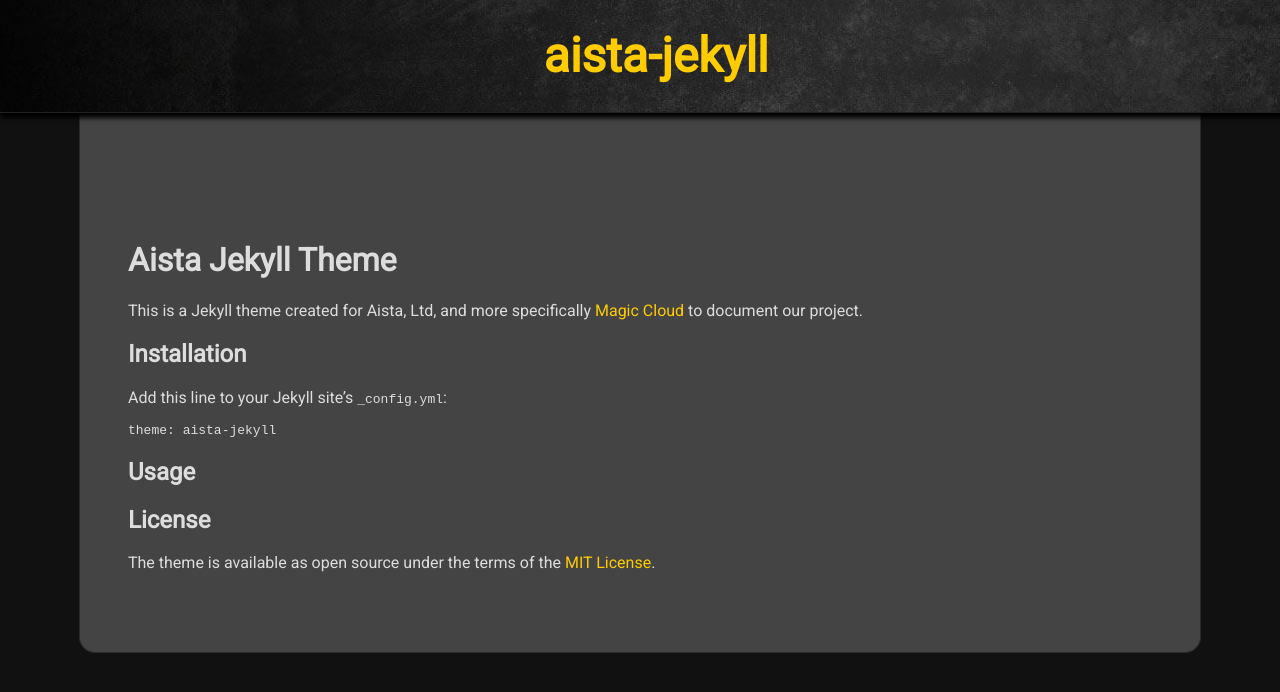
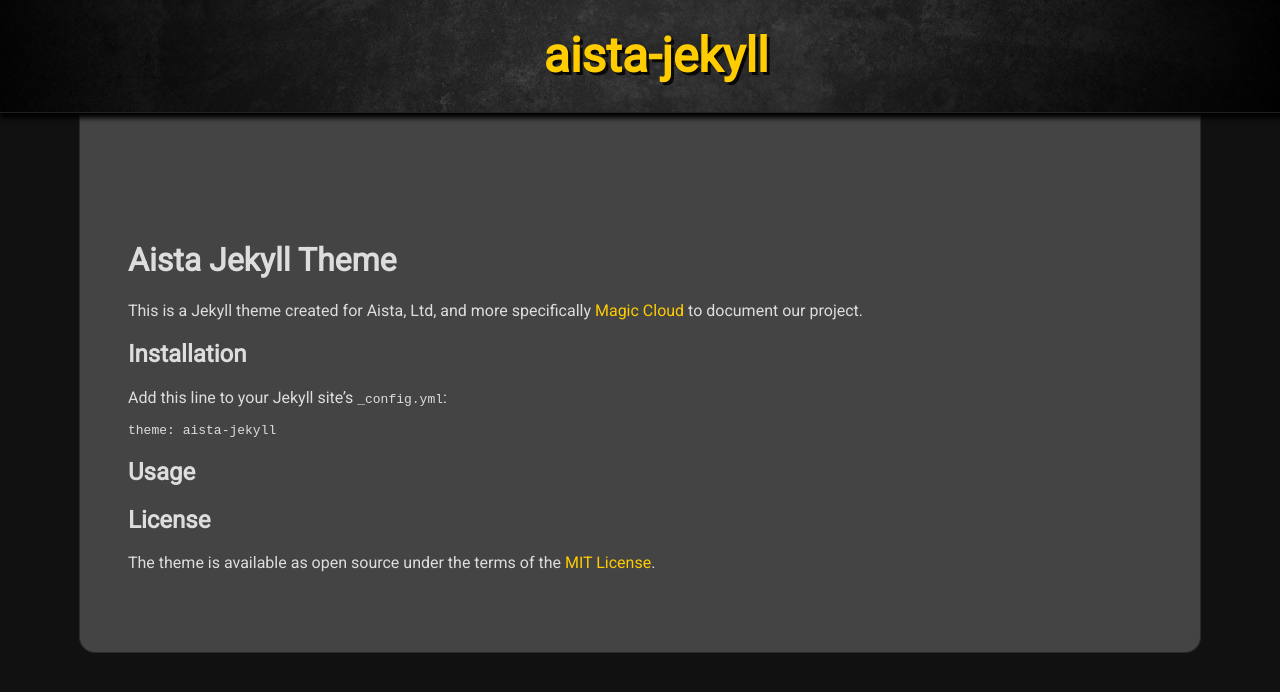
Before and after one commit to polterguy/aista-jekyll, a Jekyll site: the page built from README.md, in a window 1280 px wide. Shown: the top 692 px of the page. Built offline with Jekyll 4.4.1, drawn with Linux system fonts in a browser that asks for light colours; our own code applies the rules of GitHub Pages for plain Markdown files.

Commit message:
Update style.css

```diff
--- a/assets/style.css
+++ b/assets/style.css
@@ -16,12 +16,12 @@ a {
   padding: 1rem;
   text-align: center;
   border-bottom: solid 1px #202020;
-  position: relative;
   background-image: url(/assets/bg.jpeg);
   box-shadow: 0 5px 5px rgb(0,0,0);
   position: fixed;
   z-index: 1;
   width: 100vw;
+  background-size: cover;
 }
 
 .banner h1 {
@@ -29,6 +29,7 @@ a {
   font-size: 3rem;
   line-height: 3rem;
   margin: 1rem;
+  text-shadow: 3px 3px rgba(0,0,0,.8);
 }
 
 .content {
```
